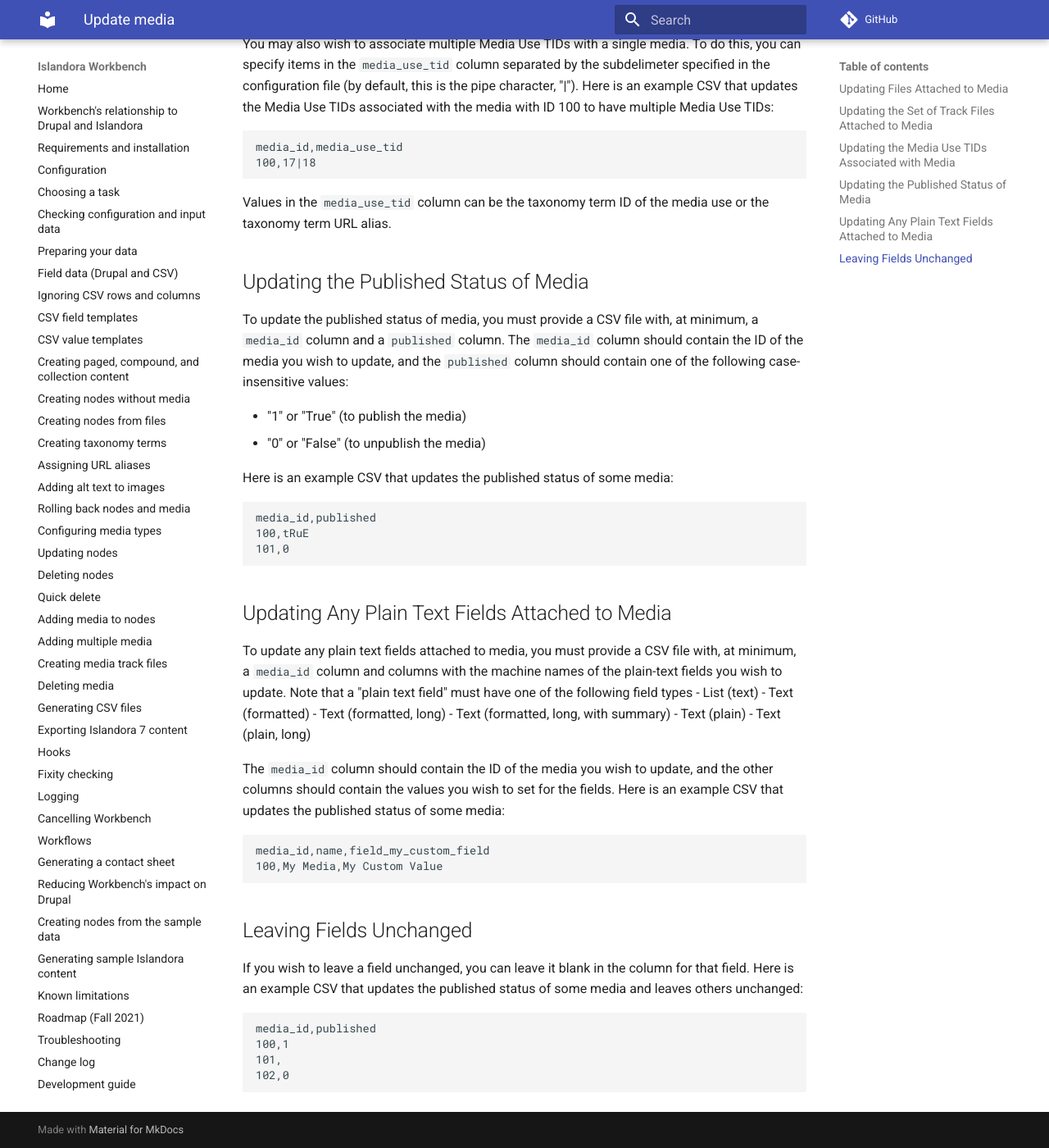
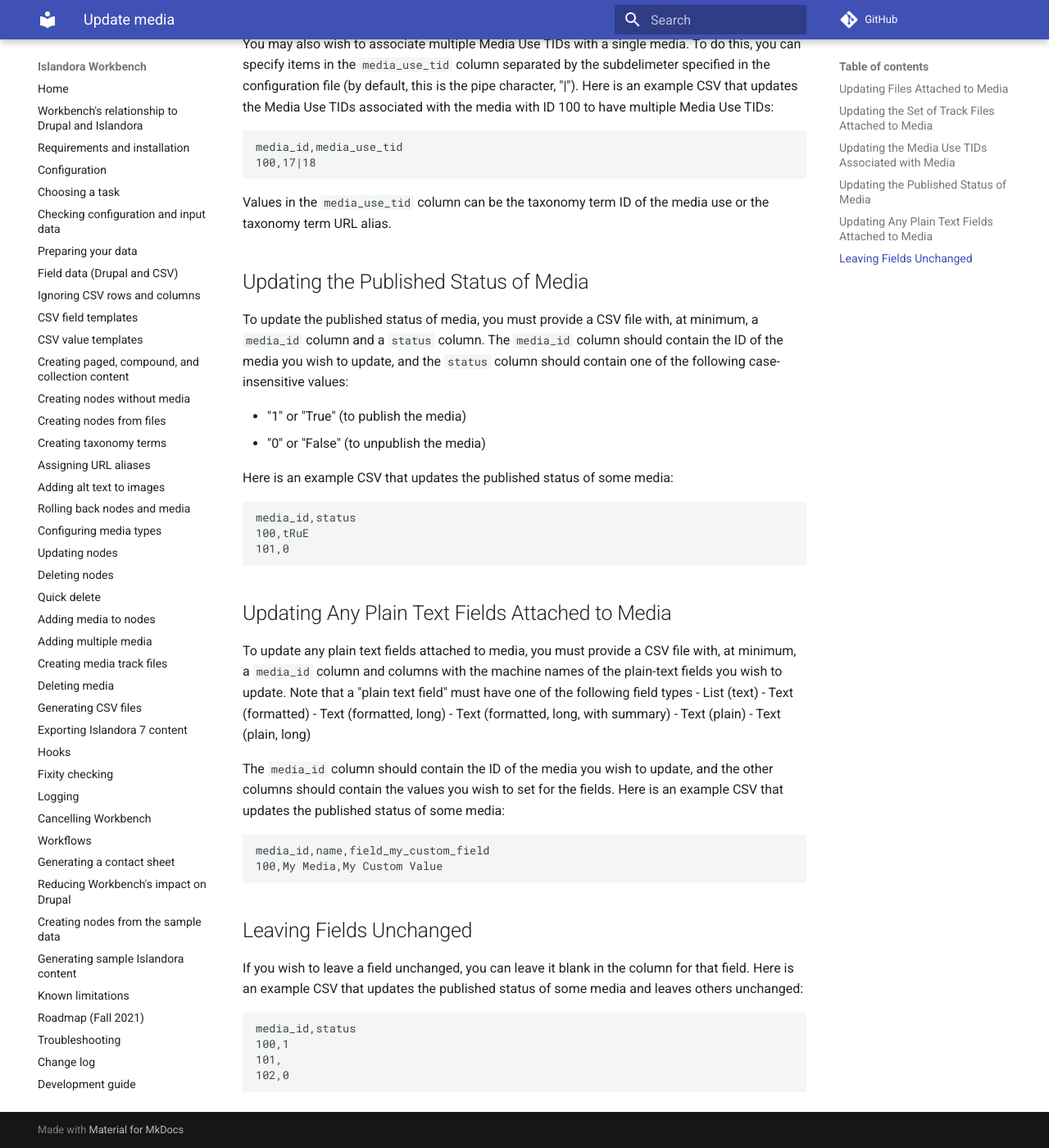
Before and after one commit to mjordan/islandora_workbench_docs, an MkDocs documentation site: the page built from docs/update_media.md, in a window 1280 px wide and 1400 px high, scrolled down 2778 px. Shown: the whole window at 82% size. Built offline with MkDocs 1.6.1 and Material for MkDocs 9.7.7, drawn with Linux system fonts in a browser that asks for light colours; comment, search, counter and statistics services are not loaded.

Commit message:
Typo with "published" instead of "status"

````diff
--- a/docs/update_media.md
+++ b/docs/update_media.md
@@ -95,7 +95,7 @@
 Values in the `media_use_tid` column can be the taxonomy term ID of the media use or the taxonomy term URL alias.
 
 ## Updating the Published Status of Media
-To update the published status of media, you must provide a CSV file with, at minimum, a `media_id` column and a `published` column. The `media_id` column should contain the ID of the media you wish to update, and the `published` column should contain one of the following case-insensitive values:
+To update the published status of media, you must provide a CSV file with, at minimum, a `media_id` column and a `status` column. The `media_id` column should contain the ID of the media you wish to update, and the `status` column should contain one of the following case-insensitive values:
 
 
 - "1" or "True" (to publish the media)
@@ -104,7 +104,7 @@
 Here is an example CSV that updates the published status of some media:
 
 ```text
-media_id,published
+media_id,status
 100,tRuE
 101,0
 ```
@@ -129,7 +129,7 @@
 If you wish to leave a field unchanged, you can leave it blank in the column for that field. Here is an example CSV that updates the published status of some media and leaves others unchanged:
 
 ```text
-media_id,published
+media_id,status
 100,1
 101,
 102,0
````
